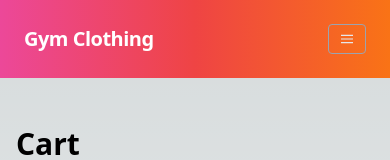
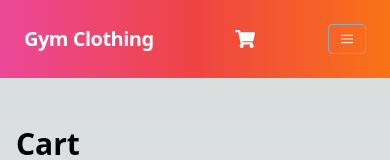
Before and after one commit to vicarb/upgraded-robot, a Next.js app: page /cart in a window 390 px wide. Shown: the top 160 px of the page. Built offline with nearby package versions, Linux system fonts and the light colour scheme.

Commit message:
navbar cart update

```diff
--- a/components/Navbar/Navbar.tsx
+++ b/components/Navbar/Navbar.tsx
@@ -22,6 +22,14 @@ const Navbar: React.FC<NavbarProps> = ({}) => {
         <span className="font-semibold text-xl tracking-tight">Gym Clothing</span>
       </Link>
     </div>
+    <div className="flex items-center lg:hidden mr-4" onClick={() => setIsCartPopupOpen(!isCartPopupOpen)}>
+      <FaShoppingCart size={20} className="text-white flex-1 cursor-pointer" />
+      {cartItemCount > 0 && (
+        <span className="bg-white text-pink-500 font-bold py-1 px-2 rounded-full ml-2">
+          {cartItemCount}
+        </span>
+      )}
+    </div>
     <div className="block lg:hidden">
       <button
         onClick={() => setIsOpen(!isOpen)}
@@ -37,11 +45,7 @@ const Navbar: React.FC<NavbarProps> = ({}) => {
         </svg>
       </button>
     </div>
-        <div
-          className={`w-full block flex-grow lg:flex lg:items-center lg:w-auto ${
-            isOpen ? 'block' : 'hidden'
-          }`}
-        >
+    <div className={`w-full block flex-grow lg:flex lg:items-center lg:w-auto ${isOpen ? 'block' : 'hidden'}`}>
       <div className="text-sm lg:flex-grow lg:text-right">
         <a
           href="#responsive-header"
@@ -62,7 +66,7 @@ const Navbar: React.FC<NavbarProps> = ({}) => {
           Blog
         </a>
       </div>
-          <div className="flex items-center lg:ml-4">
+      <div className="hidden lg:block">
         <div className="flex items-center" onClick={() => setIsCartPopupOpen(!isCartPopupOpen)}>
           <FaShoppingCart
             size={20}
@@ -78,6 +82,8 @@ const Navbar: React.FC<NavbarProps> = ({}) => {
     </div>
   </nav>
   {isCartPopupOpen && <CartPopup onClose={() => setIsCartPopupOpen(false)} />}
+
+
     </>
   );
 };
```
Lines whose indentation alone changed are shown as unchanged.
